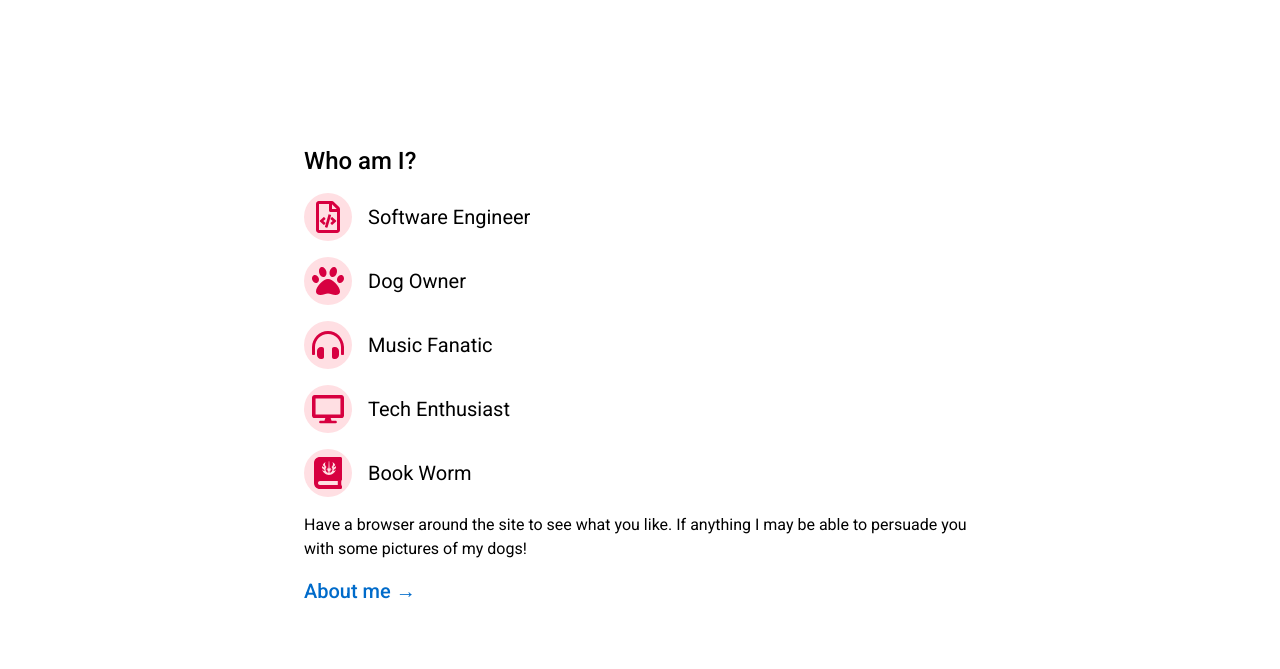
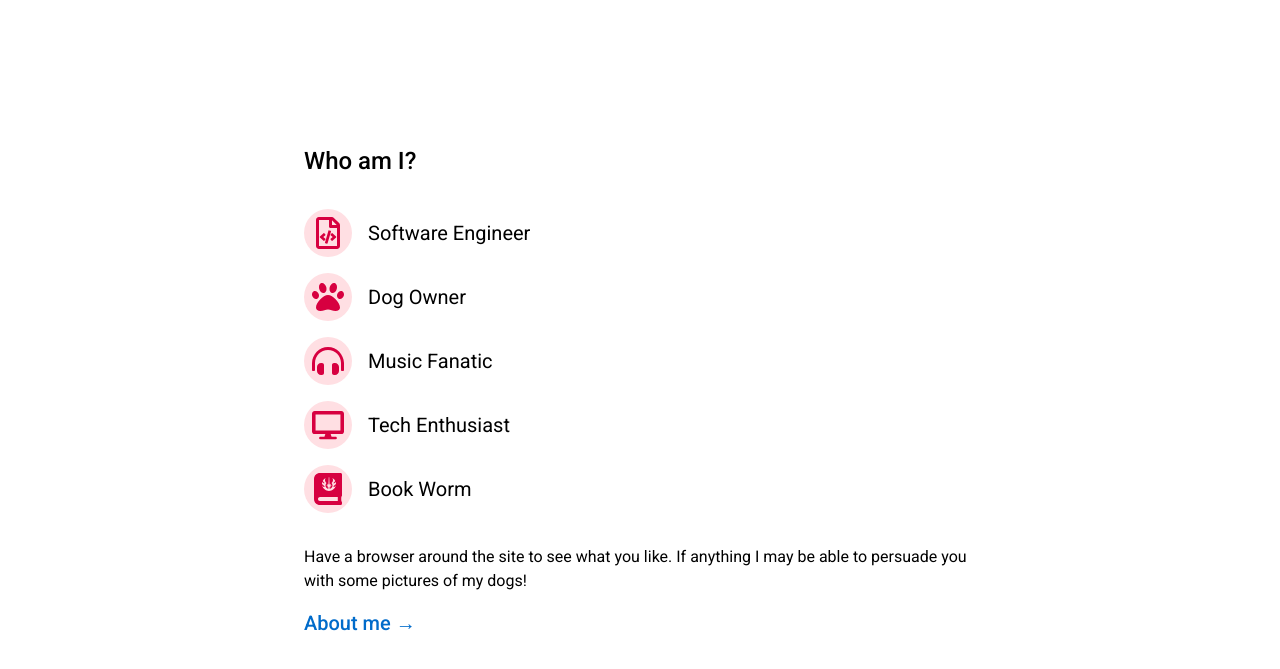
Before and after one commit to oliverroyknox/portfolio, a Gatsby site: page / in a window 1280 px wide. Shown: the part 351-1020 px from the top of the page. Before the commit the page ends 988 px from the top, so only its background shows below. Built offline with nearby package versions, Linux system fonts and the light colour scheme; Gatsby itself is replaced by a stand-in of ours.

Commit message:
Tweaked margins of list

```diff
--- a/src/pages/index.js
+++ b/src/pages/index.js
@@ -25,7 +25,7 @@ const IndexPage = () => {
             <div className="w-full px-10 pb-8 flex justify-center items-center">
                 <div className="max-w-2xl">
                     <h2 className="text-2xl font-medium mb-4">Who am I?</h2>
-                    <ul className="text-xl mb-4">
+                    <ul className="text-xl my-8">
                         <li className="flex justify-start items-center mb-4">
                             <Icon src={code} alt={"Code icon"} />
                             <span>Software Engineer</span>
```
